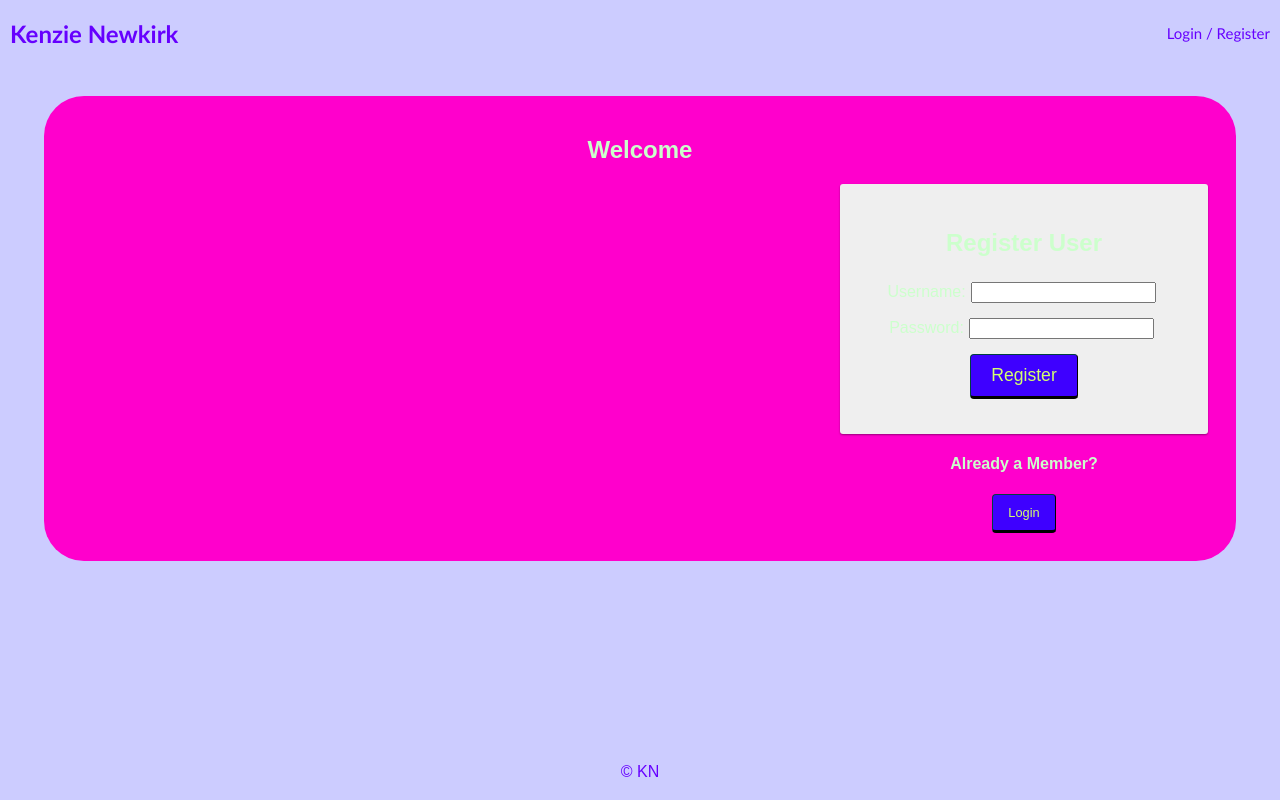
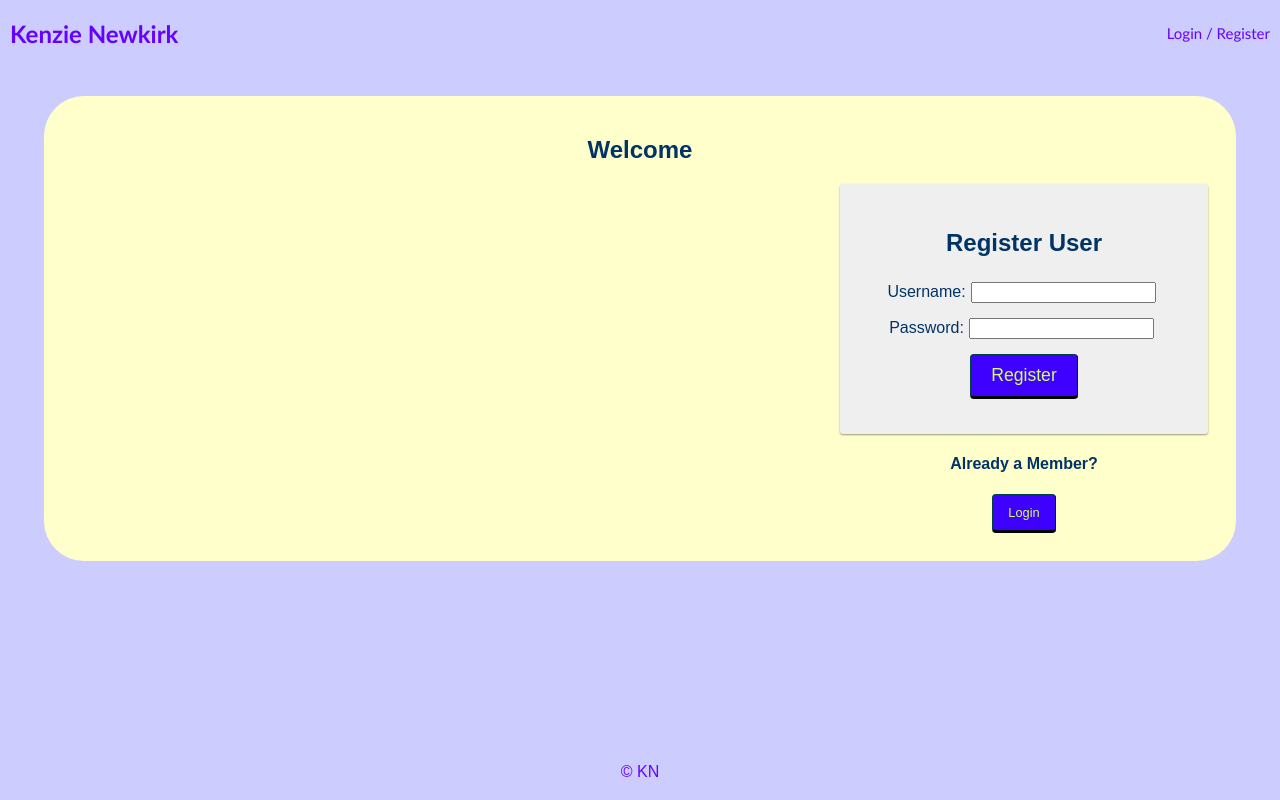
Before and after one commit to mackenzienewkirk/blog, a React (Create React App) app: page /user#/home in a window 1280 px wide. Built offline with nearby package versions, Linux system fonts and the light colour scheme; no server answers.

Commit message:
adding text decoration and text update

```diff
--- a/src/components/InfoPage/InfoPage.css
+++ b/src/components/InfoPage/InfoPage.css
@@ -1,9 +1,14 @@
 .container {
- background-color: #ff00cc;
- color: #ccffcc;
+ background-color: #ffffcc;
+ color: #003366;
  border-radius: 40px;
  margin: auto;
  width: 90%;
  padding: 5px;
  text-align: center;
 }
+
+.container h3 {
+ padding-bottom: 2px;
+ border-style: dotted;
+}
--- a/src/components/InfoPage/InfoPage.jsx
+++ b/src/components/InfoPage/InfoPage.jsx
@@ -9,10 +9,10 @@ import './InfoPage.css';
 function InfoPage() {
   return (
     <div className="container">
-      <h1>Mackenzie Newkirk</h1>
+      <h1>Kenzie Newkirk</h1>
       <h3>| Software Engineer | Photographer | Chef | Musician | Customer Service | Digital Design |</h3>
       <h4>Artistry and Innovation: The career of Mackenzie Newkirk</h4>
-      <p>My name is Mackenzie Newkirk.
+      <p>My name is Mackenzie Newkirk, or Kenzie if were friends.
         I am a software engineer based out of the Twin Cities, MN.
         Currently progressing through an immersive Full Stack Software Engineering course at Prime Digital Academy, and actively building coding projects to practice my skills.
         I'm passionate about gaining technical and social skills to contribute creative, thorough ideas to my current projects and schooling.
```
